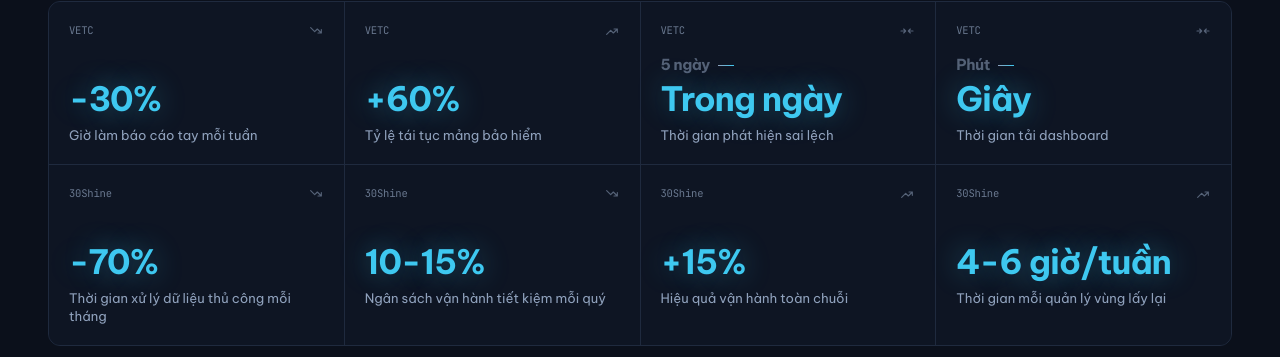
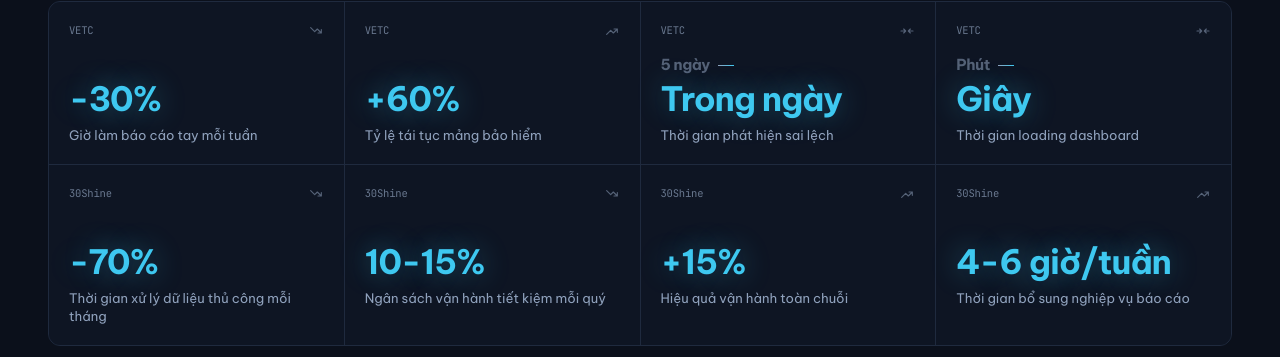
Before and after one commit to huypq2607/huypq-portfolio, a React (Vite) app: page / in a window 1280 px wide. Shown: the part 1056-1413 px from the top of the page. Built offline with nearby package versions, Linux system fonts and the light colour scheme.

Commit message:
Sửa nhãn hai chỉ số trong dải kết quả

```diff
--- a/noi_dung/noi_dung.ts
+++ b/noi_dung/noi_dung.ts
@@ -314,7 +314,7 @@ export const CHUYEN_BIEN: readonly Chuyen_bien[] = [
   },
   {
     noi: 'VETC',
-    nhan: { vi: 'Thời gian tải dashboard' },
+    nhan: { vi: 'Thời gian loading dashboard' },
     chieu: 'rut',
     truoc: { vi: 'Phút' },
     sau: { vi: 'Giây' },
@@ -339,7 +339,7 @@ export const CHUYEN_BIEN: readonly Chuyen_bien[] = [
   },
   {
     noi: '30Shine',
-    nhan: { vi: 'Thời gian mỗi quản lý vùng lấy lại' },
+    nhan: { vi: 'Thời gian bổ sung nghiệp vụ báo cáo' },
     chieu: 'tang',
     sau: { vi: '4-6 giờ/tuần' },
   },
```
